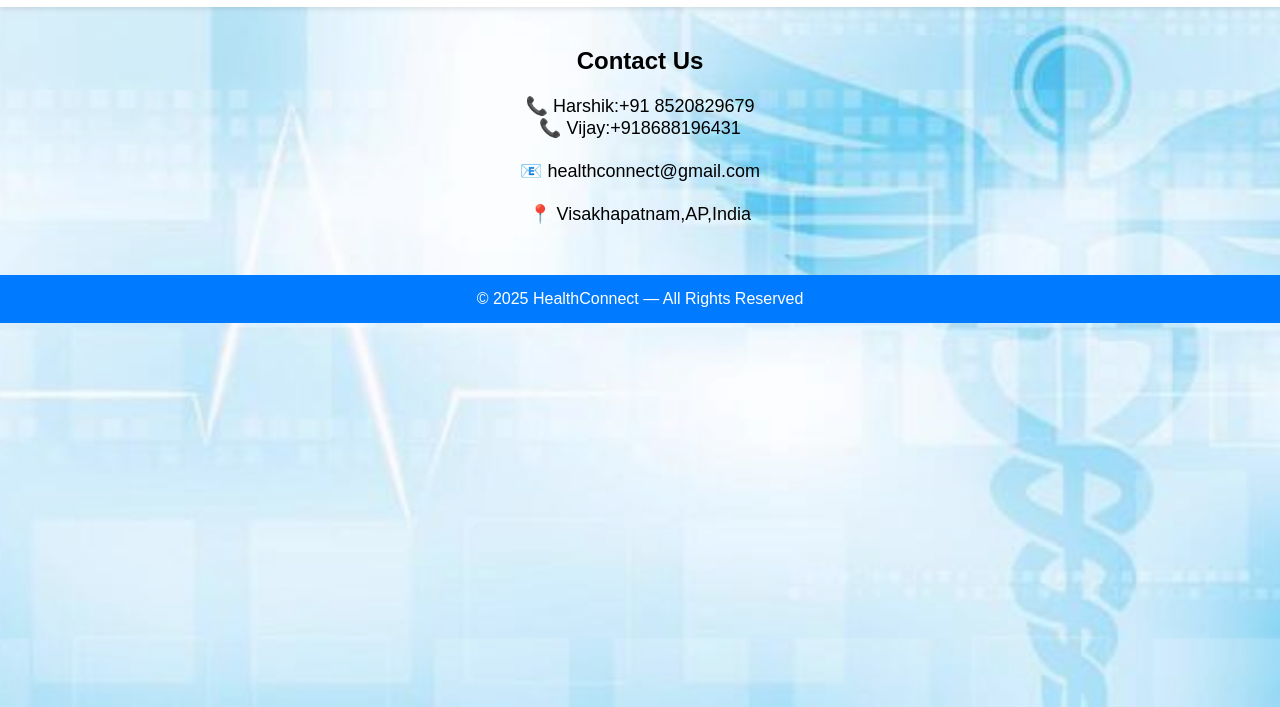
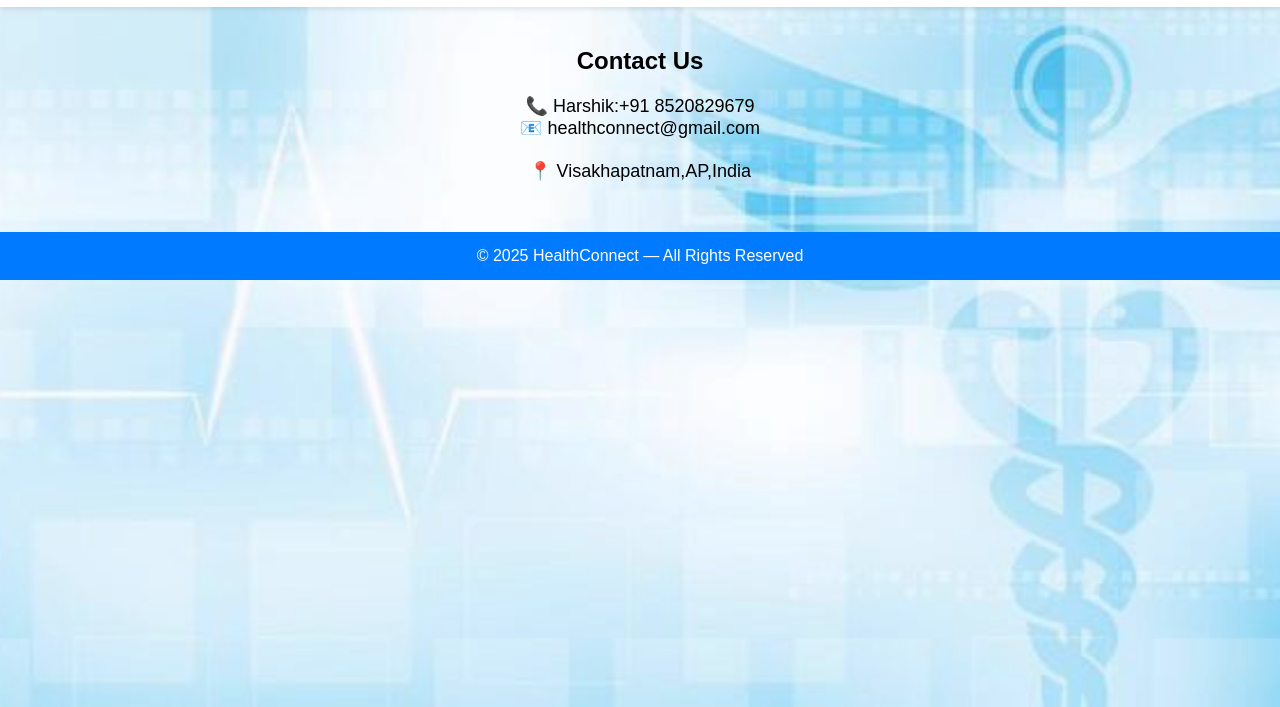
Before and after one commit to harshik28-max/Medisphere, a plain HTML site: page contact.html in a window 1280 px wide. Shown: the part 93-800 px from the top of the page. Drawn offline with Linux system fonts and the light colour scheme.

Commit message:
Refactor contact.html to remove duplicates
Removed duplicate contact information and adjusted formatting.

```diff
--- a/contact.html
+++ b/contact.html
@@ -82,7 +82,7 @@
     <h2 style="text-align:center; margin-top:40px;">Contact Us</h2>
 
     <div style="text-align:center; font-size:18px; margin-top:20px;">
-        📞 Harshik:+91 8520829679 <br>📞 Vijay:+918688196431<br><br> 📧 healthconnect@gmail.com <br><br> 📍 Visakhapatnam,AP,India
+        📞 Harshik:+91 8520829679 <br> 📧 healthconnect@gmail.com <br><br> 📍 Visakhapatnam,AP,India
     </div>
 
     <footer>© 2025 HealthConnect — All Rights Reserved</footer>
```
